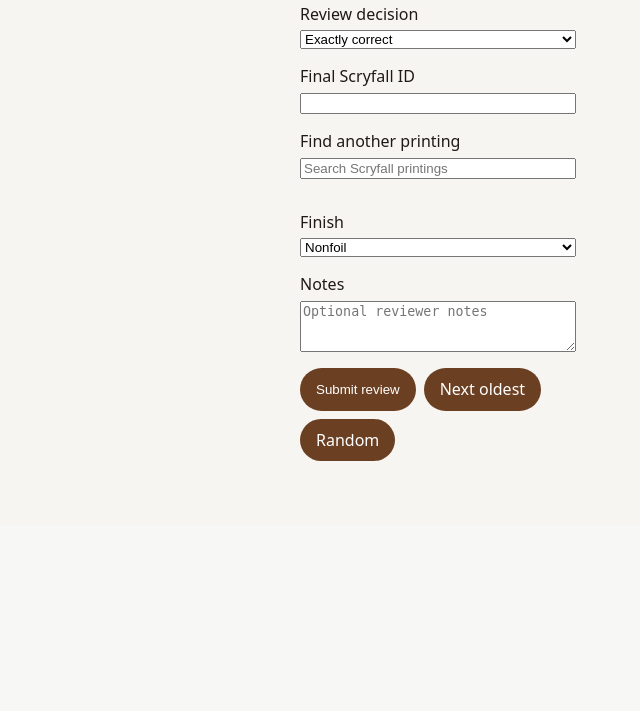
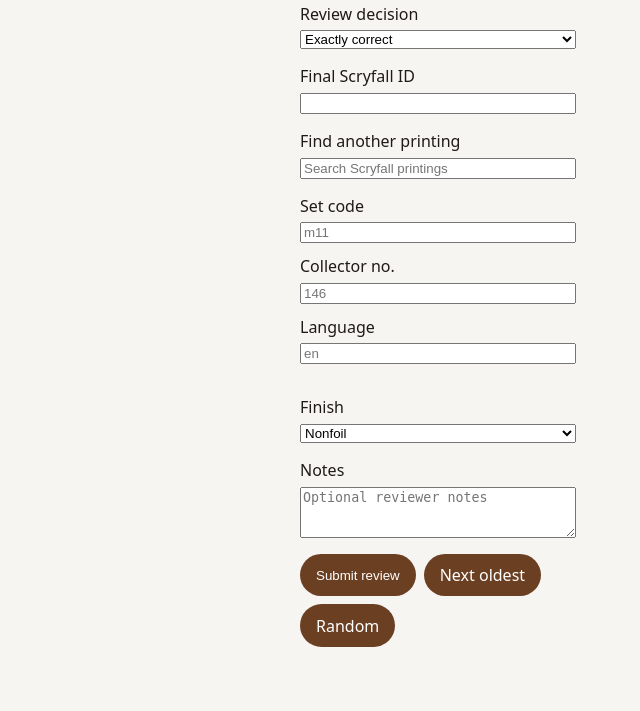
Before and after one commit to schaffer2013/magic-the-collecting, a FastAPI app: template src/registration_service/templates/review.html in a window 1280 px wide. Shown: the part 359-1070 px from the top of the page, without its empty margins (640-1280 px from the left). Before the commit the page ends 820 px from the top, so only its background shows below. Run offline with FastAPI, Linux system fonts and the light colour scheme; the template is opened without the code that fills it, so the values that code supplies are empty.

Commit message:
Improve exact-printing review search

```diff
--- a/src/registration_service/main.py
+++ b/src/registration_service/main.py
@@ -302,8 +302,21 @@ def create_review_decision(
 
 
 @app.get("/cards/search", response_model=list[CardSearchResult])
-def search_card_printings(q: str = Query(..., min_length=1)) -> list[CardSearchResult]:
-    return [CardSearchResult(**metadata.__dict__) for metadata in search_cards(q)]
+def search_card_printings(
+    q: str = Query(..., min_length=1),
+    set_code: str | None = Query(None, min_length=1),
+    collector_number: str | None = Query(None, min_length=1),
+    lang: str | None = Query(None, min_length=1),
+) -> list[CardSearchResult]:
+    return [
+        CardSearchResult(**metadata.__dict__)
+        for metadata in search_cards(
+            q,
+            set_code=set_code,
+            collector_number=collector_number,
+            lang=lang,
+        )
+    ]
 
 
 @app.get("/collections/{collection_id}/cards", response_model=list[CollectionCardRead])
--- a/src/registration_service/schemas.py
+++ b/src/registration_service/schemas.py
@@ -68,6 +68,7 @@ class CardSearchResult(BaseModel):
     set_code: str
     collector_number: str
     image_uri: str | None
+    lang: str | None
 
 
 class CollectionCardRead(BaseModel):
--- a/src/registration_service/static/styles.css
+++ b/src/registration_service/static/styles.css
@@ -14,6 +14,7 @@ table { width: 100%; border-collapse: collapse; background: white; }
 th, td { padding: .75rem; border-bottom: 1px solid #ddd; text-align: left; }
 .review-layout { display: grid; gap: 1rem; grid-template-columns: repeat(auto-fit, minmax(15rem, 1fr)); }
 .review-image { width: 100%; max-height: 70vh; object-fit: contain; background: white; }
+.hidden { display: none; }
 .stack { display: grid; gap: 1rem; max-width: 42rem; }
 .stack label { display: grid; gap: .35rem; }
 .inline { display: flex !important; align-items: center; gap: .5rem; }
@@ -26,9 +27,11 @@ th, td { padding: .75rem; border-bottom: 1px solid #ddd; text-align: left; }
 .actions { display: flex; flex-wrap: wrap; gap: .5rem; }
 .inline-actions { display: flex; flex-wrap: wrap; gap: .5rem; align-items: center; }
 .filter-grid { display: grid; gap: .75rem; grid-template-columns: repeat(auto-fit, minmax(12rem, 1fr)); margin: 1rem 0; }
+.filter-grid.compact { margin: 0; }
 .filter-grid label { display: grid; gap: .35rem; }
 .search-results { display: grid; gap: .5rem; }
-.search-result { text-align: left; background: #ead9cb; color: #241a14; }
+.search-result { display: flex; align-items: center; gap: .75rem; text-align: left; background: #ead9cb; color: #241a14; }
+.search-result img { width: 3rem; height: 4.2rem; object-fit: cover; border-radius: .25rem; }
 @media (max-width: 700px) {
   .review-layout { grid-template-columns: 1fr; }
   main { padding: .75rem; }
--- a/src/registration_service/templates/review.html
+++ b/src/registration_service/templates/review.html
@@ -14,13 +14,14 @@
     <p><a href="{{ card.overlay_image_url }}">View bounding-box overlay</a></p>
     {% endif %}
   </div>
-  <div>
+  <div id="reference-panel">
     <h2>Expected reference</h2>
     {% if reference and reference.image_uri %}
-    <img class="review-image" src="{{ reference.image_uri }}" alt="Expected Scryfall reference">
-    <p>{{ reference.name }} · {{ reference.set_code | upper }} {{ reference.collector_number }}</p>
+    <img id="reference-image" class="review-image" src="{{ reference.image_uri }}" alt="Expected Scryfall reference">
+    <p id="reference-label">{{ reference.name }} · {{ reference.set_code | upper }} {{ reference.collector_number }}{% if reference.lang %} · {{ reference.lang | upper }}{% endif %}</p>
     {% else %}
-    <p>No expected reference image available.</p>
+    <img id="reference-image" class="review-image hidden" alt="Selected Scryfall reference">
+    <p id="reference-label">No expected reference image available.</p>
     {% endif %}
   </div>
   <section>
@@ -47,6 +48,20 @@
         Find another printing
         <input id="card-search" placeholder="Search Scryfall printings">
       </label>
+      <div class="filter-grid compact">
+        <label>
+          Set code
+          <input id="card-search-set-code" placeholder="m11">
+        </label>
+        <label>
+          Collector no.
+          <input id="card-search-collector-number" placeholder="146">
+        </label>
+        <label>
+          Language
+          <input id="card-search-lang" placeholder="en">
+        </label>
+      </div>
       <div id="card-search-results" class="search-results"></div>
       <label>
         Finish
@@ -79,7 +94,12 @@ const decisionKind = document.querySelector("#decision-kind");
 const finalScryfallId = document.querySelector("#final-scryfall-id");
 const finish = document.querySelector("#finish");
 const cardSearch = document.querySelector("#card-search");
+const cardSearchSetCode = document.querySelector("#card-search-set-code");
+const cardSearchCollectorNumber = document.querySelector("#card-search-collector-number");
+const cardSearchLang = document.querySelector("#card-search-lang");
 const cardSearchResults = document.querySelector("#card-search-results");
+const referenceImage = document.querySelector("#reference-image");
+const referenceLabel = document.querySelector("#reference-label");
 
 decisionKind.addEventListener("change", () => {
   const unreadable = decisionKind.value === "unreadable";
@@ -87,26 +107,58 @@ decisionKind.addEventListener("change", () => {
   finish.required = !unreadable;
 });
 
-cardSearch.addEventListener("input", async () => {
+let searchRequestSerial = 0;
+
+function selectReference(card) {
+  finalScryfallId.value = card.scryfall_id;
+  referenceLabel.textContent = `${card.name} · ${card.set_code.toUpperCase()} ${card.collector_number}${card.lang ? ` · ${card.lang.toUpperCase()}` : ""}`;
+  if (card.image_uri) {
+    referenceImage.src = card.image_uri;
+    referenceImage.classList.remove("hidden");
+  } else {
+    referenceImage.removeAttribute("src");
+    referenceImage.classList.add("hidden");
+  }
+}
+
+async function runCardSearch() {
   const query = cardSearch.value.trim();
   if (query.length < 2) {
     cardSearchResults.replaceChildren();
     return;
   }
-  const response = await fetch(`/cards/search?q=${encodeURIComponent(query)}`);
+  const params = new URLSearchParams({q: query});
+  if (cardSearchSetCode.value.trim()) params.set("set_code", cardSearchSetCode.value.trim());
+  if (cardSearchCollectorNumber.value.trim()) params.set("collector_number", cardSearchCollectorNumber.value.trim());
+  if (cardSearchLang.value.trim()) params.set("lang", cardSearchLang.value.trim());
+  const requestSerial = ++searchRequestSerial;
+  const response = await fetch(`/cards/search?${params.toString()}`);
   if (!response.ok) return;
   const cards = await response.json();
+  if (requestSerial !== searchRequestSerial) return;
   cardSearchResults.replaceChildren(...cards.map((card) => {
     const button = document.createElement("button");
     button.type = "button";
     button.className = "search-result";
-    button.textContent = `${card.name} · ${card.set_code.toUpperCase()} ${card.collector_number}`;
+    if (card.image_uri) {
+      const image = document.createElement("img");
+      image.src = card.image_uri;
+      image.alt = "";
+      button.appendChild(image);
+    }
+    const text = document.createElement("span");
+    text.textContent = `${card.name} · ${card.set_code.toUpperCase()} ${card.collector_number}${card.lang ? ` · ${card.lang.toUpperCase()}` : ""}`;
+    button.appendChild(text);
     button.addEventListener("click", () => {
-      finalScryfallId.value = card.scryfall_id;
+      selectReference(card);
       cardSearchResults.replaceChildren();
     });
     return button;
   }));
+}
+
+[cardSearch, cardSearchSetCode, cardSearchCollectorNumber, cardSearchLang].forEach((input) => {
+  input.addEventListener("input", runCardSearch);
 });
 
 decisionForm.addEventListener("submit", async (event) => {
```
Also changed, not shown: API.md (+13 -5 lines), ROADMAP.md (+3 -3 lines), src/registration_service/catalog.py (+16 -2 lines), tests/test_api.py (+8 -2 lines).
